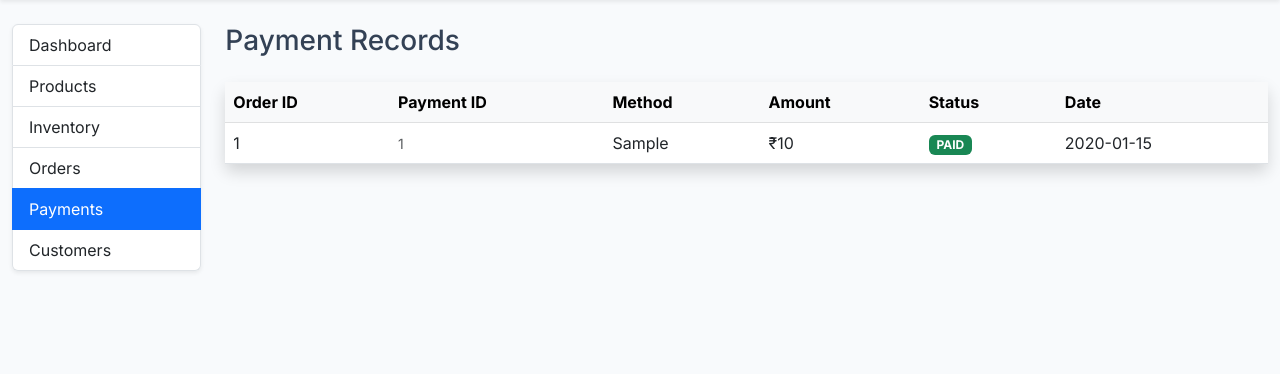
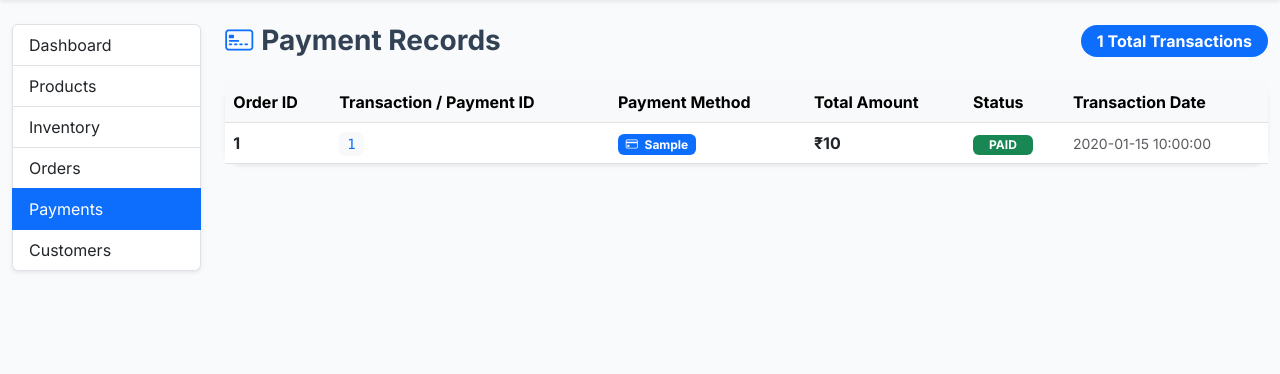
Before and after one commit to Sunny7877/ecommerce-chatbot, a Flask app: page /admin/payments in a window 1280 px wide. Shown: the part 118-492 px from the top of the page. Run offline with Flask 3, Linux system fonts and the light colour scheme; a user stored in the database is signed in; tables that the repository leaves empty hold one stand-in row (values such as "Sample post"); a database or web service that is not in the repository returns one stand-in record (values such as "Sample title"); some libraries are stand-ins or nearby versions.

Commit message:
Add files via upload

```diff
--- a/templates/admin_payments.html
+++ b/templates/admin_payments.html
@@ -14,30 +14,69 @@
             </div>
         </div>
         <div class="col-md-10">
-            <h3 class="mb-4">Payment Records</h3>
-            <div class="card shadow border-0">
+            <div class="d-flex justify-content-between align-items-center mb-4">
+                <h3 class="fw-bold m-0"><i class="bi bi-credit-card-2-front text-primary me-2"></i>Payment Records</h3>
+                <span class="badge bg-primary px-3 py-2 rounded-pill fs-6">{{ payments|length }} Total Transactions</span>
+            </div>
+
+            <div class="card shadow-sm border-0 rounded-4">
                 <div class="card-body p-0">
                     <div class="table-responsive">
                         <table class="table table-hover align-middle mb-0">
                             <thead class="table-light">
                                 <tr>
                                     <th>Order ID</th>
-                                    <th>Payment ID</th>
-                                    <th>Method</th>
-                                    <th>Amount</th>
+                                    <th>Transaction / Payment ID</th>
+                                    <th>Payment Method</th>
+                                    <th>Total Amount</th>
                                     <th>Status</th>
-                                    <th>Date</th>
+                                    <th>Transaction Date</th>
                                 </tr>
                             </thead>
                             <tbody>
+                                {% if payments|length == 0 %}
+                                <tr>
+                                    <td colspan="6" class="text-center py-5 text-muted">
+                                        <i class="bi bi-wallet2 fs-1 d-block mb-2 text-secondary"></i>
+                                        <strong>No payment records found.</strong>
+                                        <p class="small text-muted mb-0">When orders are placed, transaction details will appear here automatically.</p>
+                                    </td>
+                                </tr>
+                                {% endif %}
                                 {% for pay in payments %}
                                 <tr>
-                                    <td>{{ pay.order_id }}</td>
-                                    <td><small class="text-muted">{{ pay.razorpay_payment_id }}</small></td>
-                                    <td>{{ pay.payment_method }}</td>
-                                    <td>₹{{ pay.amount }}</td>
-                                    <td><span class="badge bg-success">{{ pay.payment_status }}</span></td>
-                                    <td>{{ (pay.created_at | string)[:10] }}</td>
+                                    <td>
+                                        <strong class="text-dark">{{ pay.order_id }}</strong>
+                                    </td>
+                                    <td>
+                                        <code class="bg-light px-2 py-1 rounded text-primary">{{ pay.razorpay_payment_id }}</code>
+                                    </td>
+                                    <td>
+                                        {% if 'UPI' in (pay.payment_method or '') %}
+                                        <span class="badge bg-info text-dark"><i class="bi bi-qr-code me-1"></i> UPI QR</span>
+                                        {% elif 'COD' in (pay.payment_method or '') or 'Cash' in (pay.payment_method or '') %}
+                                        <span class="badge bg-secondary"><i class="bi bi-cash me-1"></i> Cash on Delivery</span>
+                                        {% else %}
+                                        <span class="badge bg-primary"><i class="bi bi-credit-card me-1"></i> {{ pay.payment_method }}</span>
+                                        {% endif %}
+                                    </td>
+                                    <td>
+                                        <strong class="text-dark">₹{{ "{:,.0f}".format(pay.amount or 0) }}</strong>
+                                    </td>
+                                    <td>
+                                        {% if pay.payment_status == 'PAID' or pay.payment_status == 'SUCCESS' %}
+                                        <span class="badge bg-success px-3 py-1">PAID</span>
+                                        {% elif pay.payment_status == 'COD_CONFIRMED' %}
+                                        <span class="badge bg-primary px-3 py-1">COD CONFIRMED</span>
+                                        {% elif pay.payment_status == 'CREATED' or pay.payment_status == 'Pending' %}
+                                        <span class="badge bg-warning text-dark px-3 py-1">PENDING</span>
+                                        {% else %}
+                                        <span class="badge bg-danger px-3 py-1">{{ pay.payment_status }}</span>
+                                        {% endif %}
+                                    </td>
+                                    <td>
+                                        <small class="text-muted">{{ (pay.created_at | string)[:19] }}</small>
+                                    </td>
                                 </tr>
                                 {% endfor %}
                             </tbody>
```
Also changed, not shown: templates/admin_edit_product.html (added, +69 -0 lines), templates/admin_products.html (+34 -10 lines).
